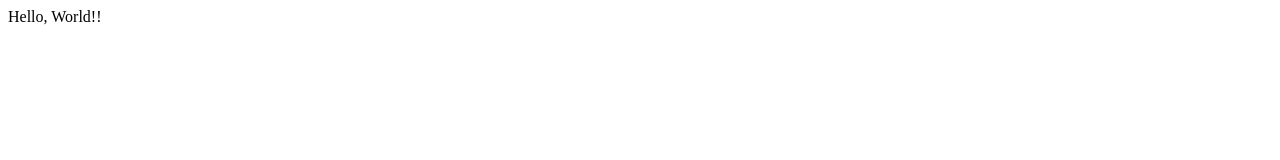
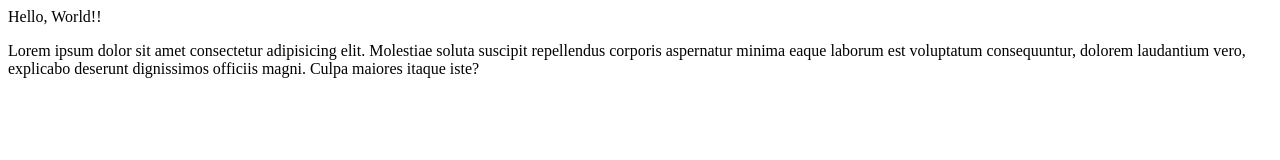
Before and after one commit to owlthinkabtit/project, a plain HTML site: page index.html in a window 1280 px wide. Drawn offline with Linux system fonts and the light colour scheme.

Commit message:
added p tag with text

```diff
--- a/index.html
+++ b/index.html
@@ -7,5 +7,6 @@
 </head>
 <body>
   Hello, World!!
+  <p>Lorem ipsum dolor sit amet consectetur adipisicing elit. Molestiae soluta suscipit repellendus corporis aspernatur minima eaque laborum est voluptatum consequuntur, dolorem laudantium vero, explicabo deserunt dignissimos officiis magni. Culpa maiores itaque iste?</p>
 </body>
 </html>
```
